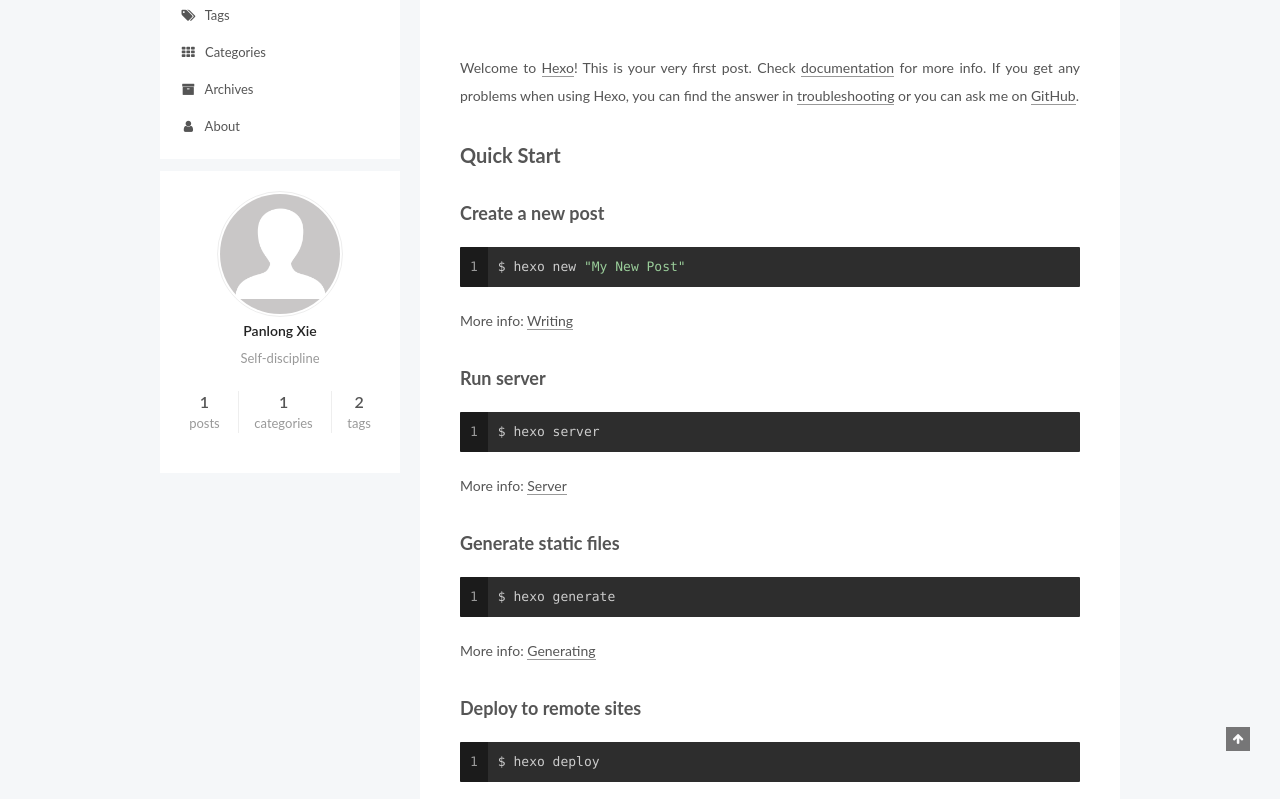
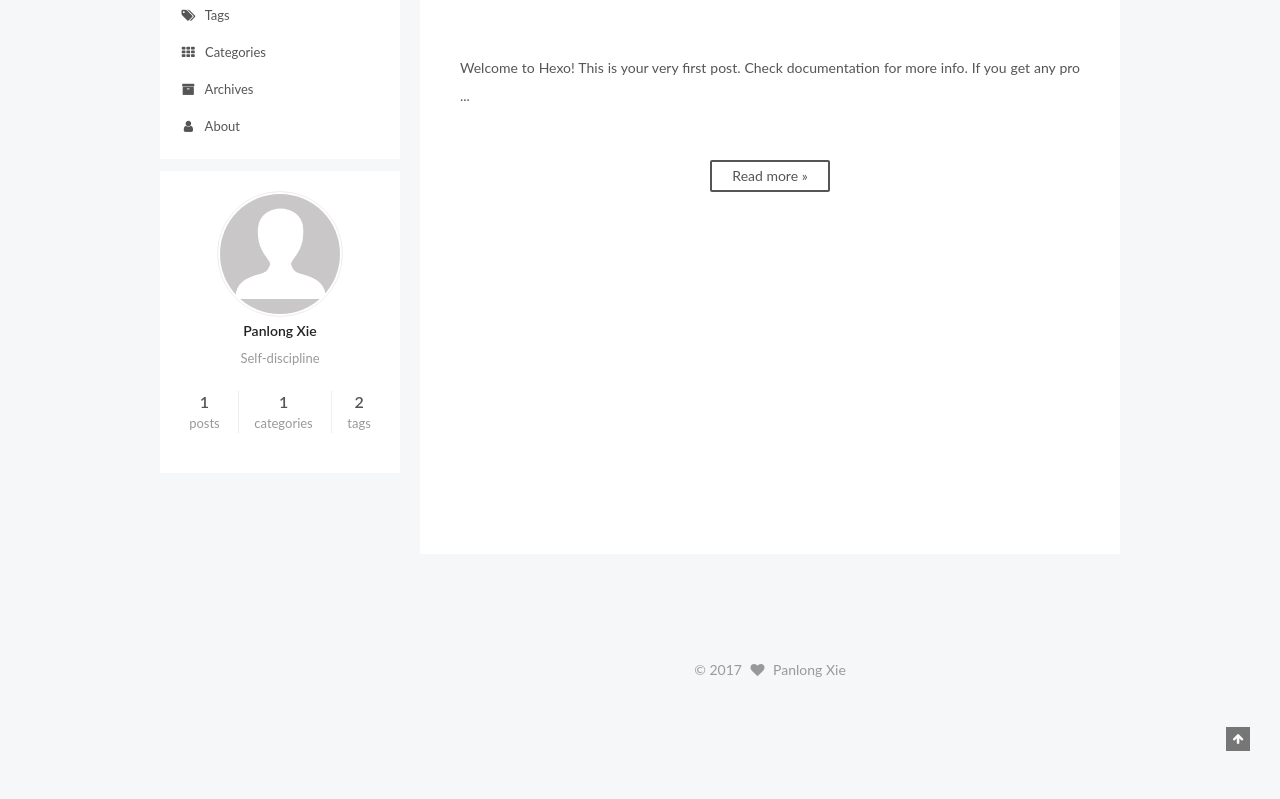
Before and after one commit to xiepanlong/xiepanlong.github.io, a plain HTML site: page index.html in a window 1280 px wide. Shown: the part 149-948 px from the top of the page. After the commit the page ends 853 px from the top, so only its background shows below. Drawn offline with Linux system fonts and the light colour scheme.

Commit message:
Site updated: 2017-09-19 00:17:39

```diff
--- a/css/main.css
+++ b/css/main.css
@@ -1828,7 +1828,7 @@ pre .javascript .function {
   width: 4px;
   height: 4px;
   border-radius: 50%;
-  background: #e34f96;
+  background: #5ba2ff;
 }
 .links-of-blogroll {
   font-size: 13px;
--- a/index.html
+++ b/index.html
@@ -345,17 +345,15 @@
 
 
 
-            <p>Welcome to <a href="https://hexo.io/" target="_blank" rel="external">Hexo</a>! This is your very first post. Check <a href="https://hexo.io/docs/" target="_blank" rel="external">documentation</a> for more info. If you get any problems when using Hexo, you can find the answer in <a href="https://hexo.io/docs/troubleshooting.html" target="_blank" rel="external">troubleshooting</a> or you can ask me on <a href="https://github.com/hexojs/hexo/issues" target="_blank" rel="external">GitHub</a>.</p>
-<h2 id="Quick-Start"><a href="#Quick-Start" class="headerlink" title="Quick Start"></a>Quick Start</h2><h3 id="Create-a-new-post"><a href="#Create-a-new-post" class="headerlink" title="Create a new post"></a>Create a new post</h3><figure class="highlight bash"><table><tr><td class="gutter"><pre><div class="line">1</div></pre></td><td class="code"><pre><div class="line">$ hexo new <span class="string">"My New Post"</span></div></pre></td></tr></table></figure>
-<p>More info: <a href="https://hexo.io/docs/writing.html" target="_blank" rel="external">Writing</a></p>
-<h3 id="Run-server"><a href="#Run-server" class="headerlink" title="Run server"></a>Run server</h3><figure class="highlight bash"><table><tr><td class="gutter"><pre><div class="line">1</div></pre></td><td class="code"><pre><div class="line">$ hexo server</div></pre></td></tr></table></figure>
-<p>More info: <a href="https://hexo.io/docs/server.html" target="_blank" rel="external">Server</a></p>
-<h3 id="Generate-static-files"><a href="#Generate-static-files" class="headerlink" title="Generate static files"></a>Generate static files</h3><figure class="highlight bash"><table><tr><td class="gutter"><pre><div class="line">1</div></pre></td><td class="code"><pre><div class="line">$ hexo generate</div></pre></td></tr></table></figure>
-<p>More info: <a href="https://hexo.io/docs/generating.html" target="_blank" rel="external">Generating</a></p>
-<h3 id="Deploy-to-remote-sites"><a href="#Deploy-to-remote-sites" class="headerlink" title="Deploy to remote sites"></a>Deploy to remote sites</h3><figure class="highlight bash"><table><tr><td class="gutter"><pre><div class="line">1</div></pre></td><td class="code"><pre><div class="line">$ hexo deploy</div></pre></td></tr></table></figure>
-<p>More info: <a href="https://hexo.io/docs/deployment.html" target="_blank" rel="external">Deployment</a></p>
-
-
+          Welcome to Hexo! This is your very first post. Check documentation for more info. If you get any pro
+          ...
+          <!--noindex-->
+          <div class="post-button text-center">
+            <a class="btn" href="/2017/09/17/hello-world/#more" rel="contents">
+              Read more &raquo;
+            </a>
+          </div>
+          <!--/noindex-->
 
 
     </div>
@@ -512,11 +510,6 @@
 </div>
 
 
-  <div class="powered-by">Powered by <a class="theme-link" href="https://hexo.io">Hexo</a></div>
-
-
-
-
 
 
 
```
Also changed, not shown: 2017/09/17/hello-world/index.html (+0 -5 lines), about/index.html (+0 -5 lines), archives/2017/09/index.html (+0 -5 lines), archives/2017/index.html (+0 -5 lines), archives/index.html (+0 -5 lines), categories/hexo/index.html (+0 -5 lines), categories/index.html (+0 -5 lines), tags/hexo/index.html (+0 -5 lines), tags/index.html (+0 -5 lines), tags/test/index.html (+0 -5 lines).
